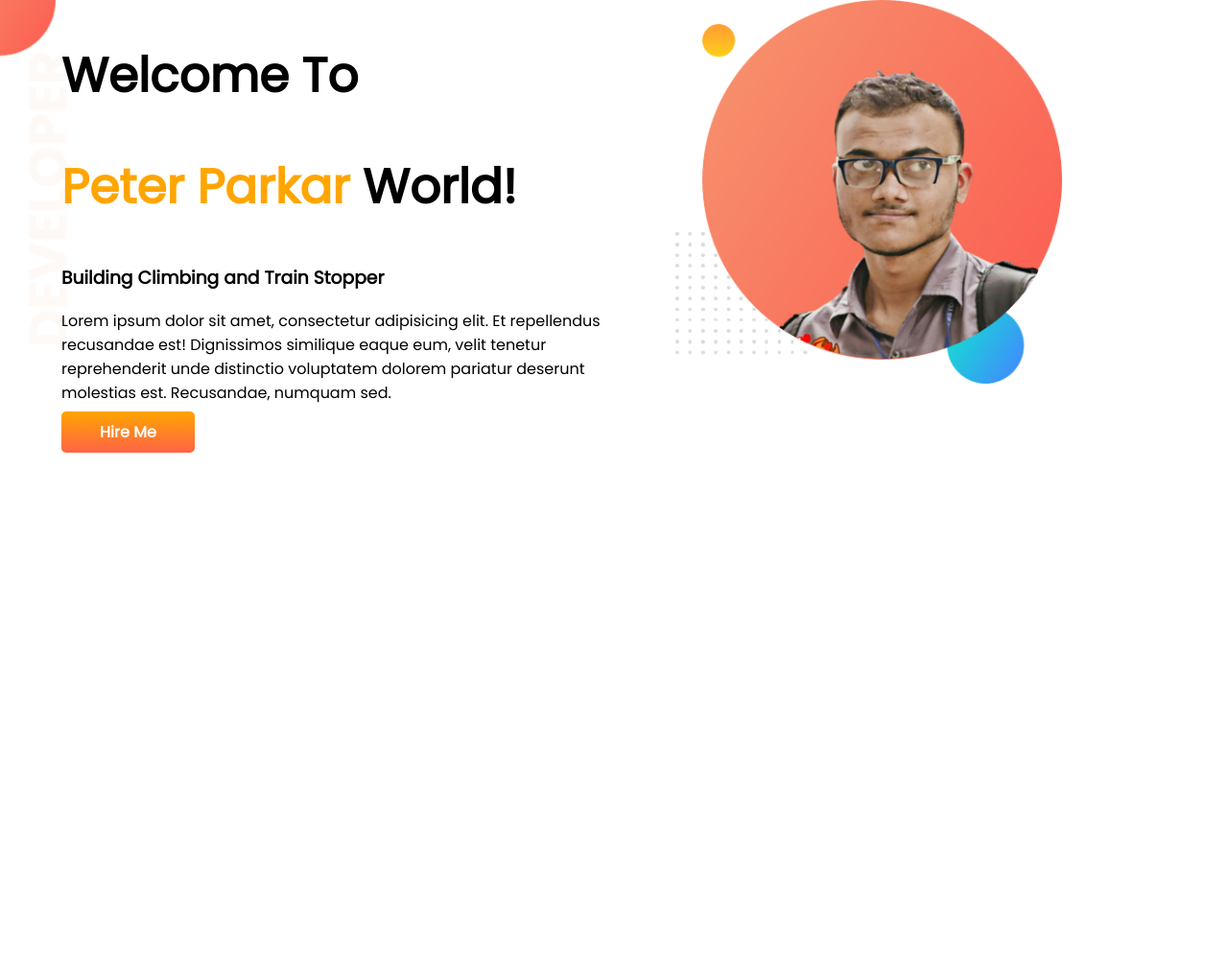
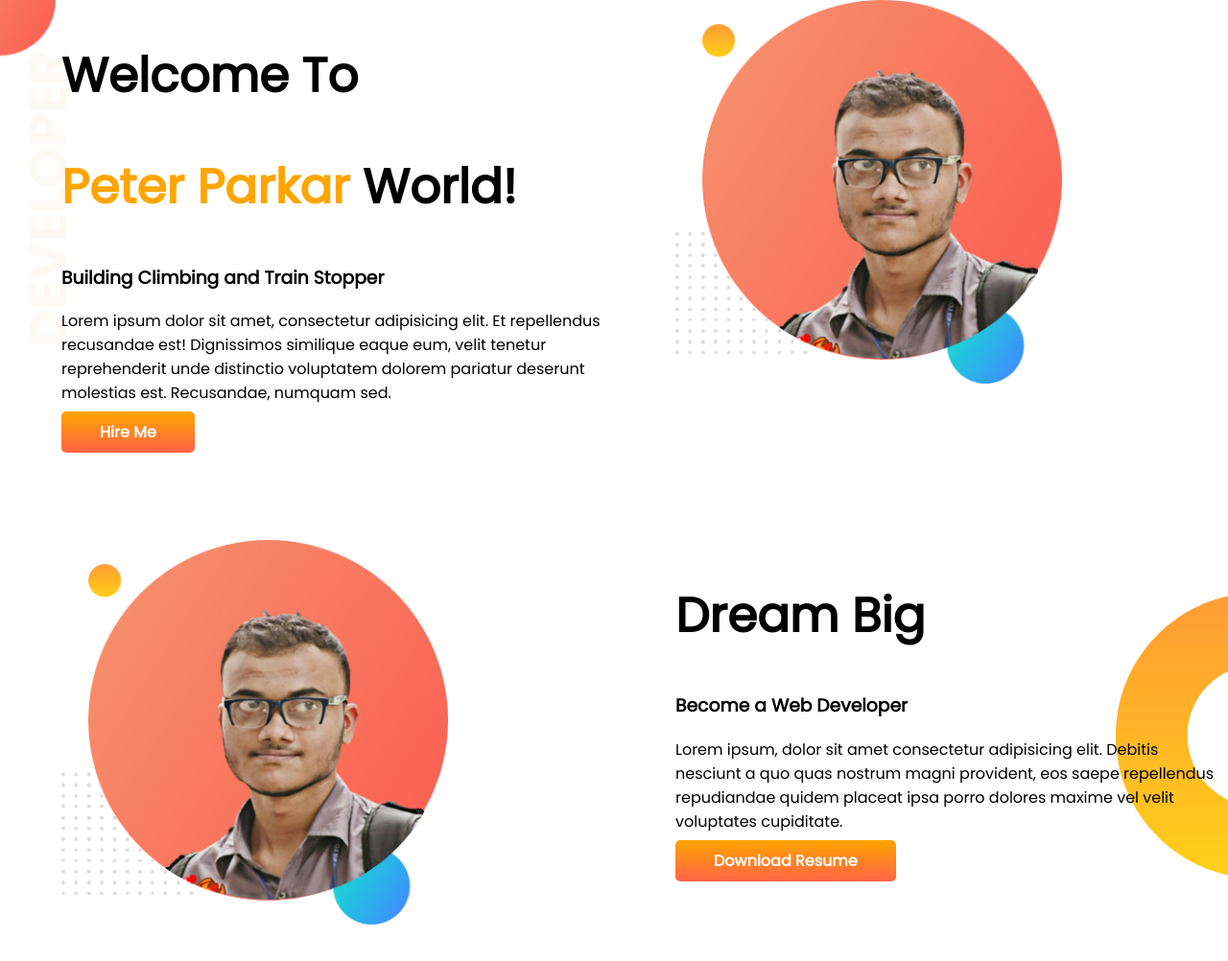
Before and after one commit to reza-bd/first-project, a plain HTML site: page index.html in a window 1280 px wide. Shown: the whole page at 96% size. Before the commit the page ends 800 px from the top, so only its background shows below. Drawn offline with Linux system fonts and the light colour scheme.

Commit message:
dream-big added

```diff
--- a/css/style.css
+++ b/css/style.css
@@ -17,12 +17,18 @@ h1{
 
 section{
     display: flex;
+    margin-bottom: 100px;
 }
 
 /* unique class */
 .top-banner {
     background-image: url(/img/top-banner.png);
     background-repeat: no-repeat;
+}
+.dream-big {
+    background-image: url(/img/dream-bg.png);
+    background-repeat: no-repeat;
+    background-position: right;
 }
 
 .title-name{
--- a/index.html
+++ b/index.html
@@ -21,5 +21,17 @@
             <img src="/img/my-photo.png" alt="">
         </div>
     </section>
+    <!-- another section -->
+    <section class="dream-big">
+        <div class="half-width">
+            <img src="/img/my-photo.png" alt="">
+        </div>
+        <div class="half-width">
+            <h1>Dream Big</h1>
+            <h3>Become a Web Developer</h3>
+            <p>Lorem ipsum, dolor sit amet consectetur adipisicing elit. Debitis nesciunt a quo quas nostrum magni provident, eos saepe repellendus repudiandae quidem placeat ipsa porro dolores maxime vel velit voluptates cupiditate.</p>
+            <a href="#" target="_blank" class="linked-btn">Download Resume</a>
+        </div>
+    </section>
 </body>
 </html>
```
Also changed, not shown: img/dream-bg.png (added).
